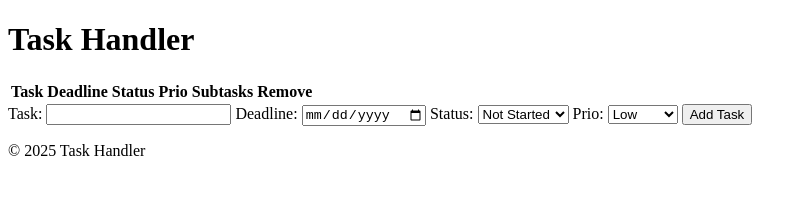
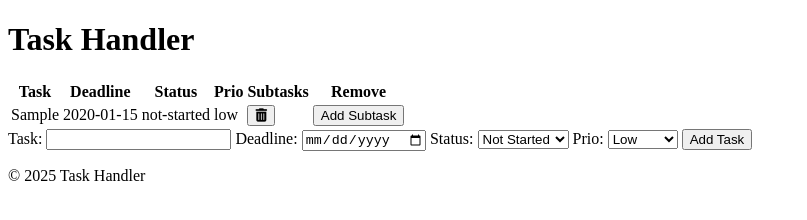
Before and after one commit to Hanesj/JS-Grupparbete-1, a plain HTML site: page index.html in a window 1280 px wide. Both pictures are taken after typing "Sample", "2020-01-15" into the empty fields and a click on the button "Add Task". Shown: the whole page, without its empty margins (0-807 px from the left). Drawn offline with Linux system fonts and the light colour scheme.

Commit message:
🚧 Adding Subtask Function

```diff
--- a/index.html
+++ b/index.html
@@ -4,6 +4,9 @@
     <meta charset="UTF-8" />
     <title>Task-Tracker</title>
     <script type="module" src="js/app.js" defer></script>
+    <script
+      src="https://kit.fontawesome.com/55174c58a9.js"
+      crossorigin="anonymous"></script>
   </head>
 
   <body>
--- /dev/null
+++ b/js/components/subtask.js
@@ -0,0 +1,38 @@
+// Creating the 'Add Subtask' button cell
+export const createSubtaskButtonCell = (taskRow, taskDetails) => {
+  const cell = document.createElement('td');
+  const subTaskButton = document.createElement('button');
+  subTaskButton.className = 'btn-link text-blue';
+  subTaskButton.textContent = 'Add Subtask';
+
+  cell.appendChild(subTaskButton);
+
+  // Handle click event to add a subtask
+  subTaskButton.addEventListener('click', () => {
+    console.log('Adding subtask for:', taskDetails.task);
+    handleAddSubtask(taskRow, taskDetails);
+  });
+
+  return cell;
+};
+
+// Handle adding a subtask
+const handleAddSubtask = (taskRow, taskDetails) => {
+  const subtaskForm = document.createElement('div');
+  subtaskForm.className = 'subtask-form';
+
+  subtaskForm.innerHTML = `
+    <input type="text" placeholder="Subtask" class="subtask-input" required />
+    <input type="date" class="subtask-deadline" required />
+    <select class="subtask-status">
+      <option value="not-started">Not Started</option>
+      <option value="in-progress">In Progress</option>
+      <option value="completed">Completed</option>
+    </select>
+    <button class="add-subtask-confirm-btn">Add Subtask</button>
+  `;
+
+  taskRow.after(subtaskForm);
+
+  // Handle subtask confirmation
+};
--- a/js/components/task.js
+++ b/js/components/task.js
@@ -1,40 +1,107 @@
-// Function to initialize task management ...
-export function initTaskManager() {
-  // Getting the references to the DOM elements ...
-  const addTaskBtn = document.getElementById('add-task-btn');
-  const taskInput = document.getElementById('task');
-  const deadlineInput = document.getElementById('deadline');
-  const statusInput = document.getElementById('status');
-  const prioInput = document.getElementById('prio');
+// Importing subtask button handler from subtask.js
+import { createSubtaskButtonCell } from './subtask.js';
 
-  // Add task - button ...
-  addTaskBtn.addEventListener('click', () => {
-    // Creating the task object ...
+// References to DOM elements
+const addTaskBtn = document.querySelector('#add-task-btn');
+const taskInput = document.querySelector('#task');
+const deadlineInput = document.querySelector('#deadline');
+const statusInput = document.querySelector('#status');
+const prioInput = document.querySelector('#prio');
+const taskTableBody = document.querySelector('#task-table-body');
+
+// Initialize task management
+export const initTaskManager = () => {
+  console.log('Initializing Task Manager...');
+
+  // Add event listener for adding tasks
+  addTaskBtn.addEventListener('click', handleAddTask);
+};
+
+// Handle adding a task
+const handleAddTask = (e) => {
+  e.preventDefault(); // Prevent default behavior (useful if it's in a form)
+
+  // Create the task object
   const taskDetails = {
-      task: taskInput.value,
-      deadline: deadlineInput.value,
+    task: taskInput.value.trim(),
+    deadline: deadlineInput.value.trim(),
     status: statusInput.value,
     prio: prioInput.value,
   };
 
-    // Validating the input ...
+  const showErrorMessage = (message) => {
+    alert(message);
+  };
+
+  // Validate the input
   if (!taskDetails.task || !taskDetails.deadline) {
-      alert('Please fill in all fields!');
+    showErrorMessage('Please fill in all fields!');
     return;
   }
 
-    // Add the task to the table ...
-    addTaskToTable(taskDetails);
-
+  const clearInputs = () => {
     taskInput.value = '';
     deadlineInput.value = '';
     statusInput.value = 'not-started';
     prioInput.value = 'low';
+  };
+
+  // Add the task to the table
+  addTaskToTable(taskDetails);
+
+  // Clear input fields
+  clearInputs();
+
+  console.log('Task added:', taskDetails);
+};
+
+// 2nd Function
+const addTaskToTable = (taskDetails) => {
+  console.log('Adding Task to Table ...', taskDetails);
+
+  const createCell = (content) => {
+    const cell = document.createElement('td');
+    cell.textContent = content;
+    return cell;
+  };
+
+  const row = document.createElement('tr');
+  row.appendChild(createCell(taskDetails.task));
+  row.appendChild(createCell(taskDetails.deadline));
+  row.appendChild(createCell(taskDetails.status));
+  row.appendChild(createCell(taskDetails.prio));
+
+  // Append the 'Remove' button cell
+  row.appendChild(createRemoveButtonCell(row));
+
+  // Append the 'Add Subtask' button cell
+  row.appendChild(createSubtaskButtonCell(row, taskDetails));
+
+  taskTableBody.appendChild(row);
+
+  console.log('Task added successfully!');
+};
+
+// Creating a 'Remove' button cell
+const createRemoveButtonCell = (row) => {
+  const cell = document.createElement('td');
+  const removeButton = document.createElement('button');
+  removeButton.className = 'btn-link text-red';
+
+  // Creating the font awesome trashcan icon
+  const trashIcon = document.createElement('i');
+  trashIcon.className = 'fa-solid fa-trash-can';
+
+  removeButton.appendChild(trashIcon);
+
+  // Add the button to the cell
+  cell.appendChild(removeButton);
+
+  // Add click event for removing a task
+  removeButton.addEventListener('click', () => {
+    console.log('Removing task ...');
+    row.remove();
   });
-}
 
-// Function Nr.2
-function addTaskToTable(taskDetails) {
-  console.log('Adding Task to Table ...');
-  return;
-}
+  return cell;
+};
```
Lines whose indentation alone changed are shown as unchanged.
